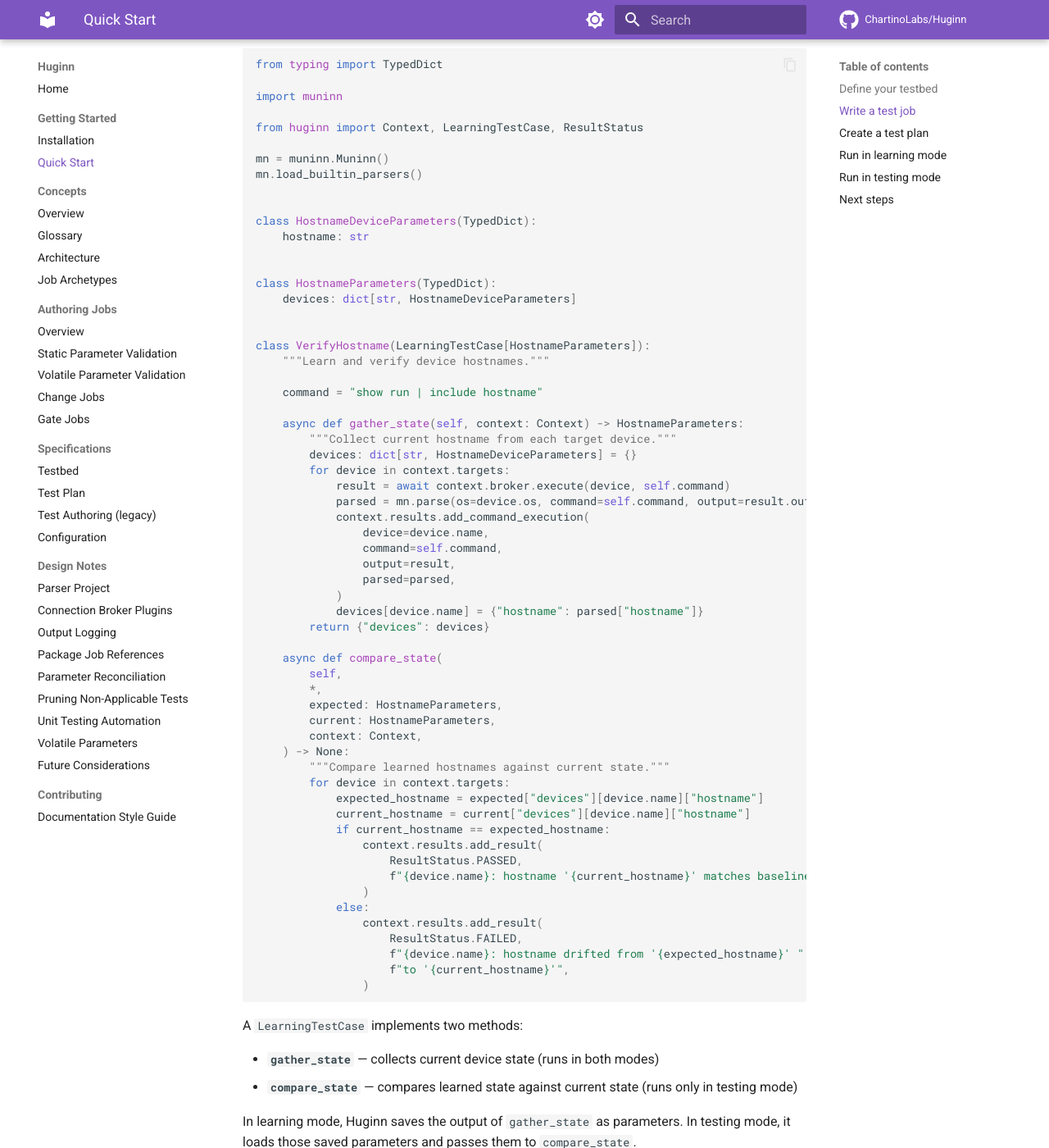
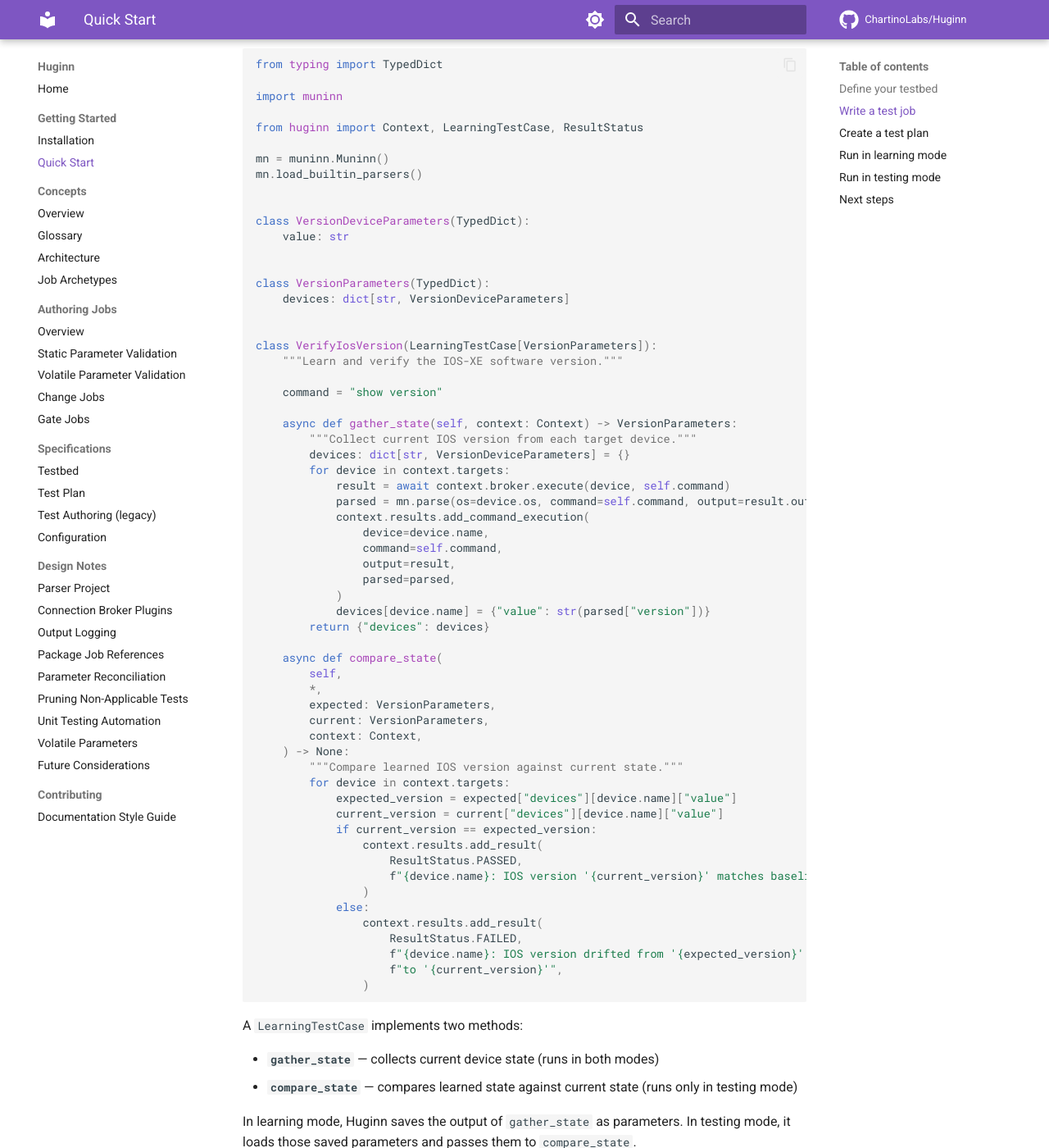
Before and after one commit to ChartinoLabs/Huginn, an MkDocs documentation site: the page built from docs/getting-started/quickstart.md, in a window 1280 px wide and 1400 px high, scrolled down 923 px. Shown: the whole window at 82% size. Built offline with MkDocs 1.6.1 and Material for MkDocs 9.7.7, drawn with Linux system fonts in a browser that asks for light colours; comment, search, counter and statistics services are not loaded; some of the changed text lies outside the part shown.

Commit message:
docs: switch quickstart example to IOS-XE version verification
Replaces the hostname example with a show version / IOS-XE version
check that mirrors the real verify_ios_version.py catalog job. Also
changes the testbed device from an NX-OS spine to an IOS-XE router.

Co-Authored-By: Claude Opus 4.6 (1M context) <noreply@anthropic.com>

````diff
--- a/docs/getting-started/quickstart.md
+++ b/docs/getting-started/quickstart.md
@@ -32,7 +32,7 @@ Each device needs an OS identifier, at least one connection, and credentials. En
 
 ## Write a test job
 
-Create `jobs/verify_hostname.py` with a minimal learning/testing job:
+Create `jobs/verify_ios_version.py` with a minimal learning/testing job:
 
 ```python
 from typing import TypedDict
@@ -45,22 +45,22 @@ mn = muninn.Muninn()
 mn.load_builtin_parsers()
 
 
-class HostnameDeviceParameters(TypedDict):
-    hostname: str
+class VersionDeviceParameters(TypedDict):
+    value: str
 
 
-class HostnameParameters(TypedDict):
-    devices: dict[str, HostnameDeviceParameters]
+class VersionParameters(TypedDict):
+    devices: dict[str, VersionDeviceParameters]
 
 
-class VerifyHostname(LearningTestCase[HostnameParameters]):
-    """Learn and verify device hostnames."""
+class VerifyIosVersion(LearningTestCase[VersionParameters]):
+    """Learn and verify the IOS-XE software version."""
 
-    command = "show run | include hostname"
+    command = "show version"
 
-    async def gather_state(self, context: Context) -> HostnameParameters:
-        """Collect current hostname from each target device."""
-        devices: dict[str, HostnameDeviceParameters] = {}
+    async def gather_state(self, context: Context) -> VersionParameters:
+        """Collect current IOS version from each target device."""
+        devices: dict[str, VersionDeviceParameters] = {}
         for device in context.targets:
             result = await context.broker.execute(device, self.command)
             parsed = mn.parse(os=device.os, command=self.command, output=result.output)
@@ -70,30 +70,30 @@ class VerifyHostname(LearningTestCase[HostnameParameters]):
                 output=result,
                 parsed=parsed,
             )
-            devices[device.name] = {"hostname": parsed["hostname"]}
+            devices[device.name] = {"value": str(parsed["version"])}
         return {"devices": devices}
 
     async def compare_state(
         self,
         *,
-        expected: HostnameParameters,
-        current: HostnameParameters,
+        expected: VersionParameters,
+        current: VersionParameters,
         context: Context,
     ) -> None:
-        """Compare learned hostnames against current state."""
+        """Compare learned IOS version against current state."""
         for device in context.targets:
-            expected_hostname = expected["devices"][device.name]["hostname"]
-            current_hostname = current["devices"][device.name]["hostname"]
-            if current_hostname == expected_hostname:
+            expected_version = expected["devices"][device.name]["value"]
+            current_version = current["devices"][device.name]["value"]
+            if current_version == expected_version:
                 context.results.add_result(
                     ResultStatus.PASSED,
-                    f"{device.name}: hostname '{current_hostname}' matches baseline",
+                    f"{device.name}: IOS version '{current_version}' matches baseline",
                 )
             else:
                 context.results.add_result(
                     ResultStatus.FAILED,
-                    f"{device.name}: hostname drifted from '{expected_hostname}' "
-                    f"to '{current_hostname}'",
+                    f"{device.name}: IOS version drifted from '{expected_version}' "
+                    f"to '{current_version}'",
                 )
 ```
 
@@ -111,8 +111,8 @@ Create `test_plan.yaml` referencing your job:
 ```yaml
 test_cases:
   1.0.0:
-    title: Verify Device Hostname
-    job: jobs/verify_hostname.py
+    title: Verify IOS-XE Version
+    job: jobs/verify_ios_version.py
     tags:
       - baseline
 
````
Also changed, not shown: other parts of docs/getting-started/quickstart.md (+2 -2 lines), docs/index.md (+4 -4 lines).
